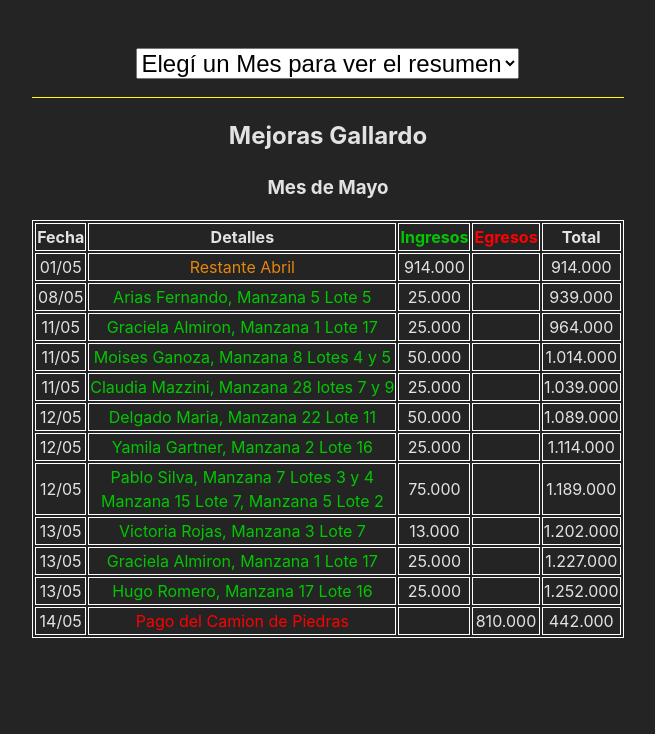
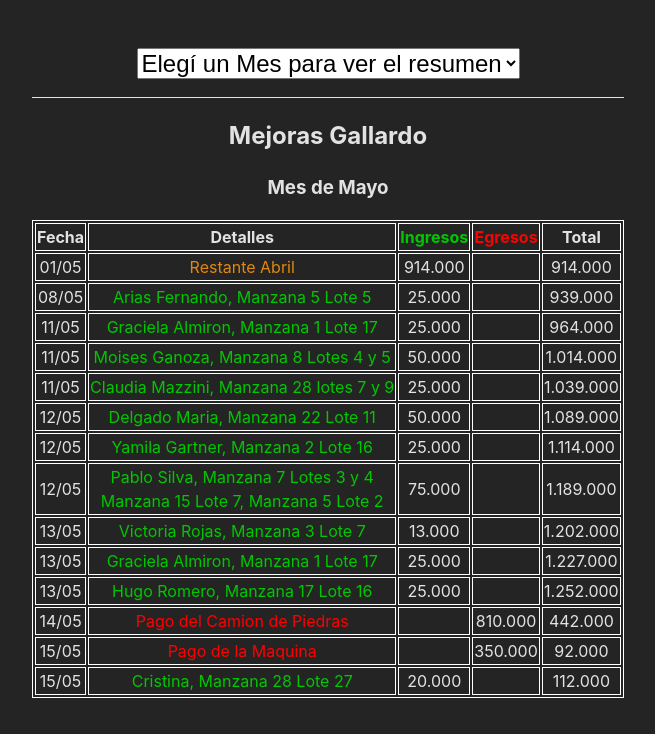
Before and after one commit to Dynezel/mejoras-gallardo, a React (Vite) app: page /mayo in a window 1280 px wide. Shown: the top 734 px of the page, without its empty margins (312-967 px from the left). Built offline with nearby package versions, Linux system fonts and the light colour scheme.

Commit message:
Pagos nuevos

```diff
--- a/src/Components/Mayo.jsx
+++ b/src/Components/Mayo.jsx
@@ -102,6 +102,20 @@ export default function Mayo() {
                         <td>810.000</td>
                         <td>442.000</td>
                     </tr>
+                    <tr>
+                        <td>15/05</td>
+                        <td className="egresos">Pago de la Maquina</td>
+                        <td></td>
+                        <td>350.000</td>
+                        <td>92.000</td>
+                    </tr>
+                    <tr>
+                        <td>15/05</td>
+                        <td className="ingresos">Cristina, Manzana 28 Lote 27</td>
+                        <td>20.000</td>
+                        <td></td>
+                        <td>112.000</td>
+                    </tr>
                 </tbody>
             </table>
         </div >
```
